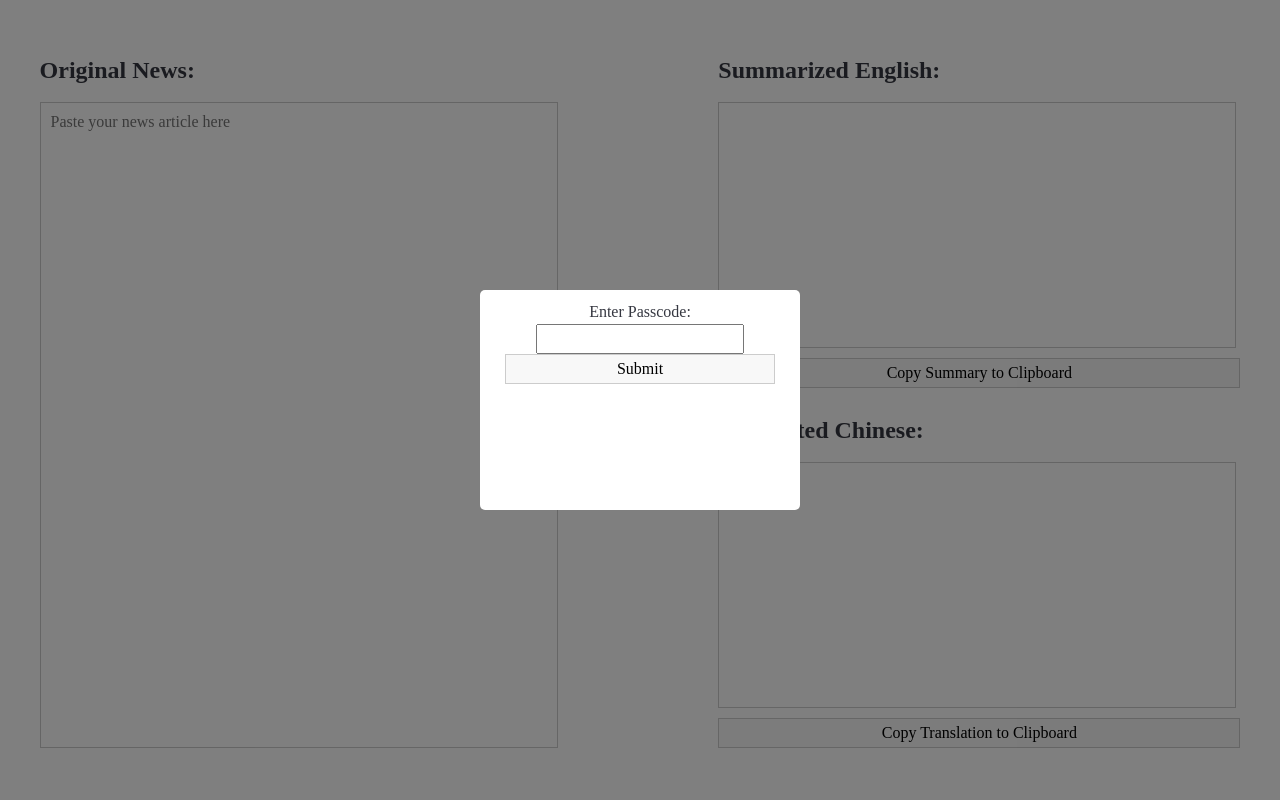
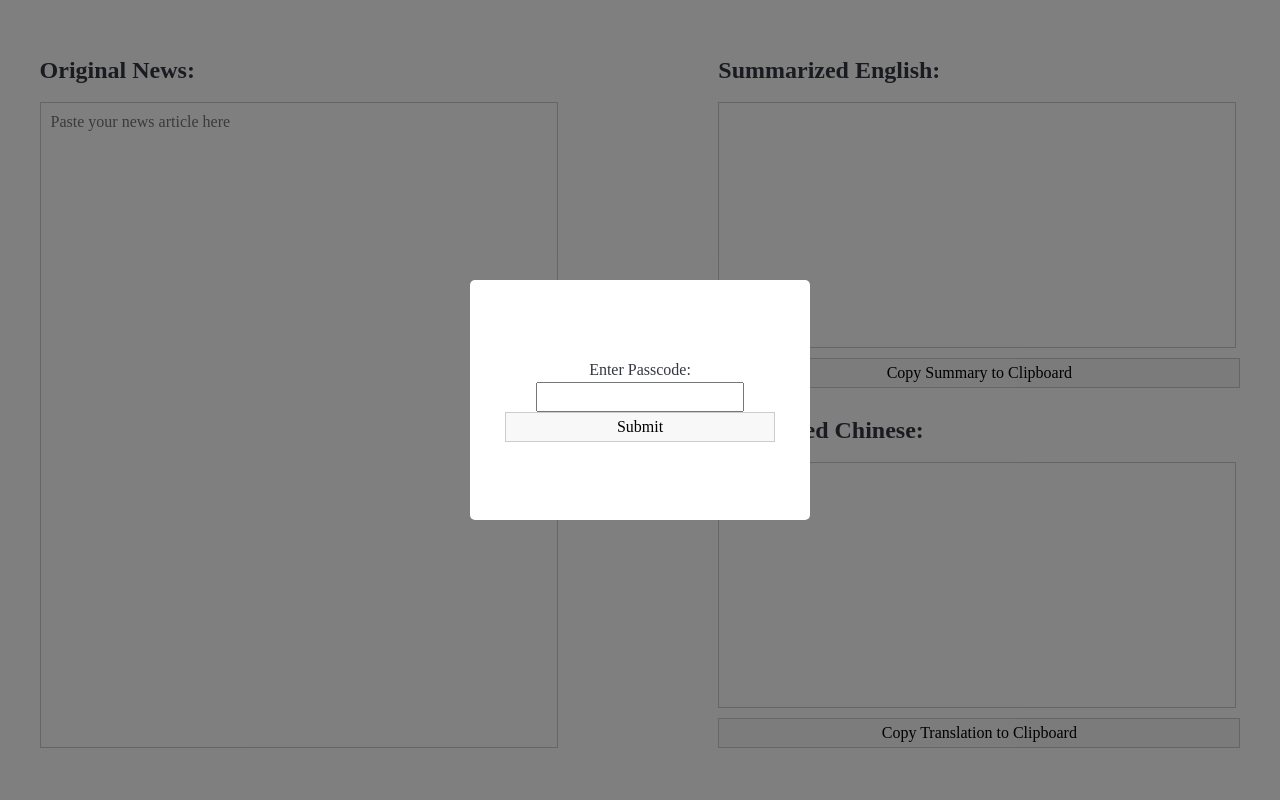
Before and after one commit to hiroayumi/gvf-news, a Flask app: page / in a window 1280 px wide. Run offline with Flask 2, Linux system fonts and the light colour scheme; some web fonts are replaced.

Commit message:
Update main.css

```diff
--- a/static/main.css
+++ b/static/main.css
@@ -100,14 +100,22 @@ output textarea {
   justify-content: center;
   align-items: center;
 }
+
 .popup {
   background-color: white;
   border-radius: 5px;
-  padding: 10px;
+  padding: 20px;
   text-align: center;
+  z-index: 1001;
   width: 200px;
-  z-index: 1001;
+  display: flex;
+  flex-direction: column;
+  justify-content: center;
+  align-items: center;
+  gap: 10px;
 }
+
+
 .copy-btn {
   margin-top: 10px;
   margin-bottom: 10px;
```
